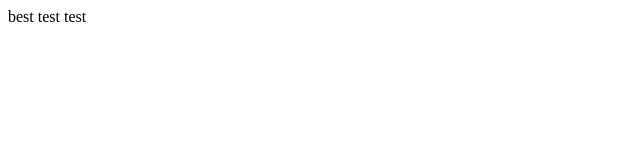
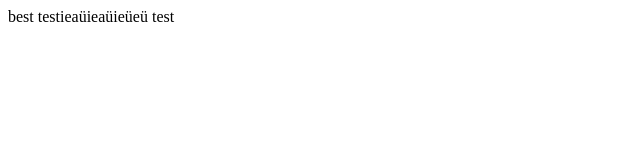
Before and after one commit to uiea/web-giri-, a plain HTML site: page index.html in a window 1280 px wide. Shown: the whole page, without its empty margins (0-640 px from the left). Drawn offline with Linux system fonts and the light colour scheme.

Commit message:
gizli şifre deneme

```diff
--- a/index.html
+++ b/index.html
@@ -5,7 +5,7 @@
 </head>
 <body>
 best
-test
+testieaüieaüieüeü
 test
 </body>
 </html>
```
